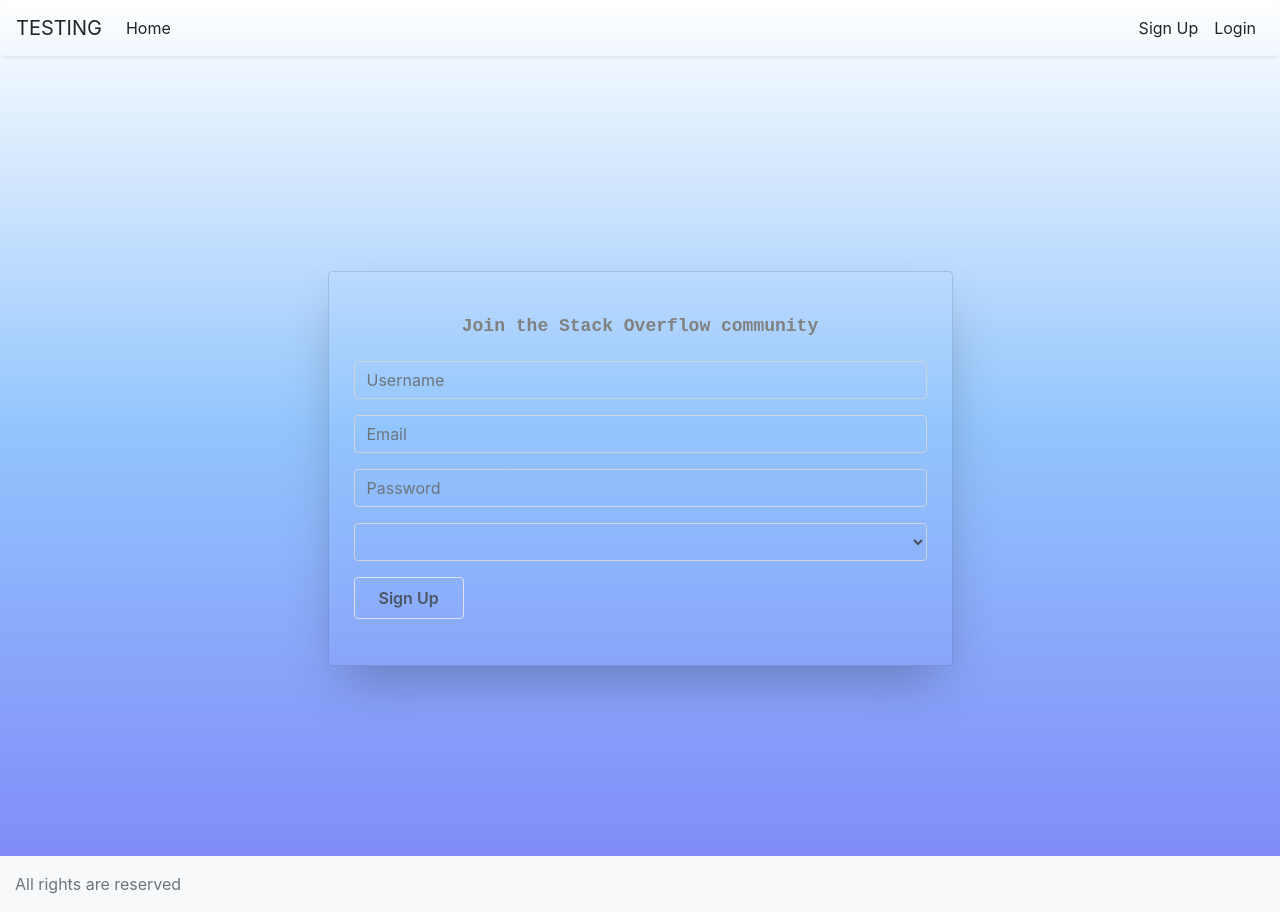
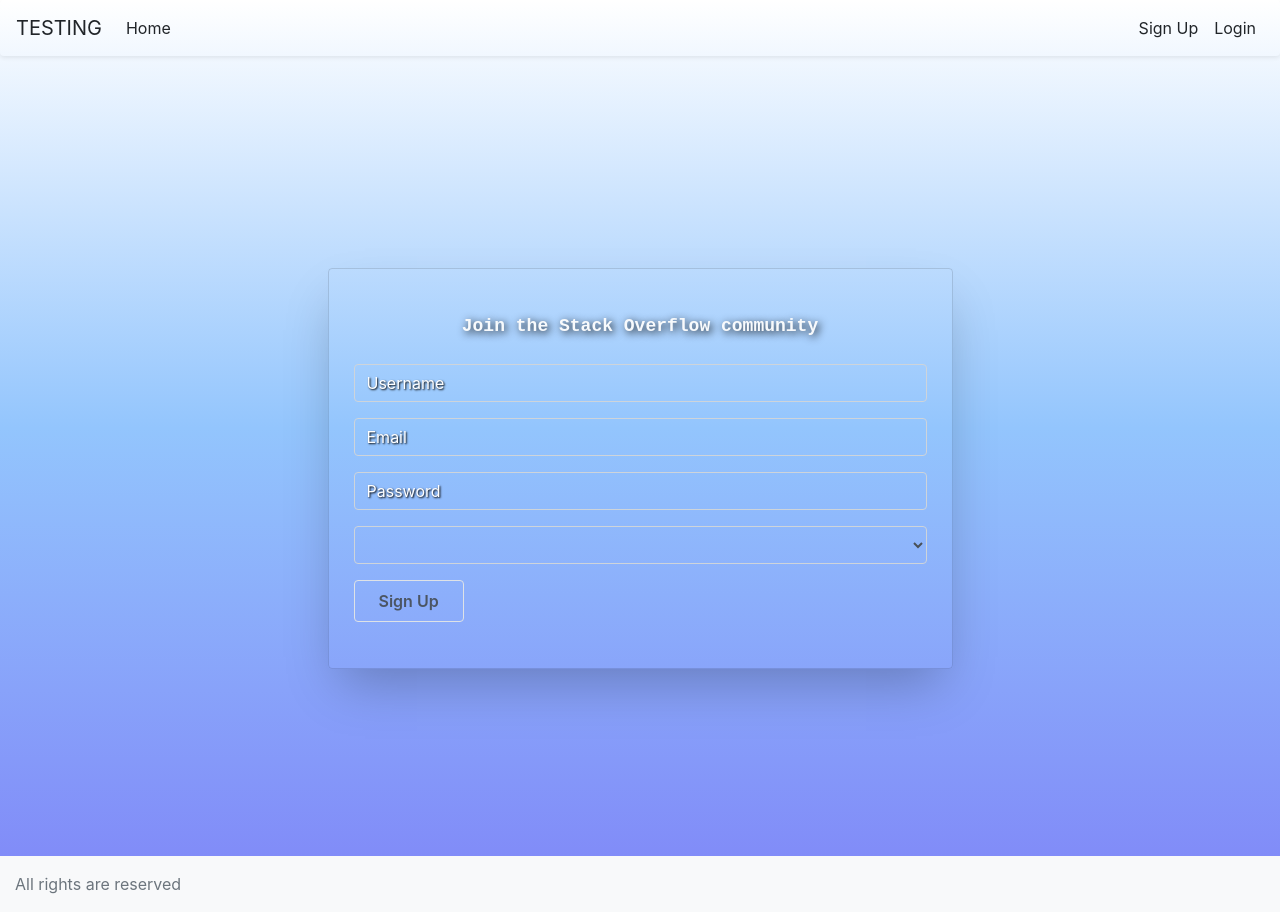
Before and after one commit to youssefjn/Spring-Boot-Security-JWT, an Angular app in the folder frontend/: page /signup in a window 1280 px wide. Built offline with nearby package versions, Linux system fonts and the light colour scheme.

Commit message:
added some css

```diff
--- a/frontend/src/app/registration/registration.component.css
+++ b/frontend/src/app/registration/registration.component.css
@@ -24,3 +24,9 @@
     -webkit-border-radius: 50%;
     border-radius: 50%;
   }
+  ::placeholder { /* Chrome, Firefox, Opera, Safari 10.1+ */
+    color: white;
+    opacity: 1; /* Firefox */
+ font-weight: 400;
+ text-shadow: 1px 1px 2px #000000;
+  }
--- a/frontend/src/app/registration/registration.component.html
+++ b/frontend/src/app/registration/registration.component.html
@@ -1,7 +1,7 @@
 <div class="grid h-screen place-items-center">
     <div class="card w-50 bg-transparent shadow-2xl ...">
         <br>
-<h1 style="text-align: center; font-family: 'Courier New', Courier, monospace; color: gray;font-size: large;" > <b> Join the Stack Overflow community</b></h1>
+<p class="text-slate-50 hover:text-slate-300" style="text-align: center; font-family: 'Courier New', Courier, monospace;font-size: large;text-shadow: 2px 2px 8px #000000;" > <b> Join the Stack Overflow community</b></p>
 <br>
         <form *ngIf="!isSuccessful" name="form" (ngSubmit)="f.form.valid && onSubmit(f)" #f="ngForm" novalidate>
             <div class="form-group">
```
